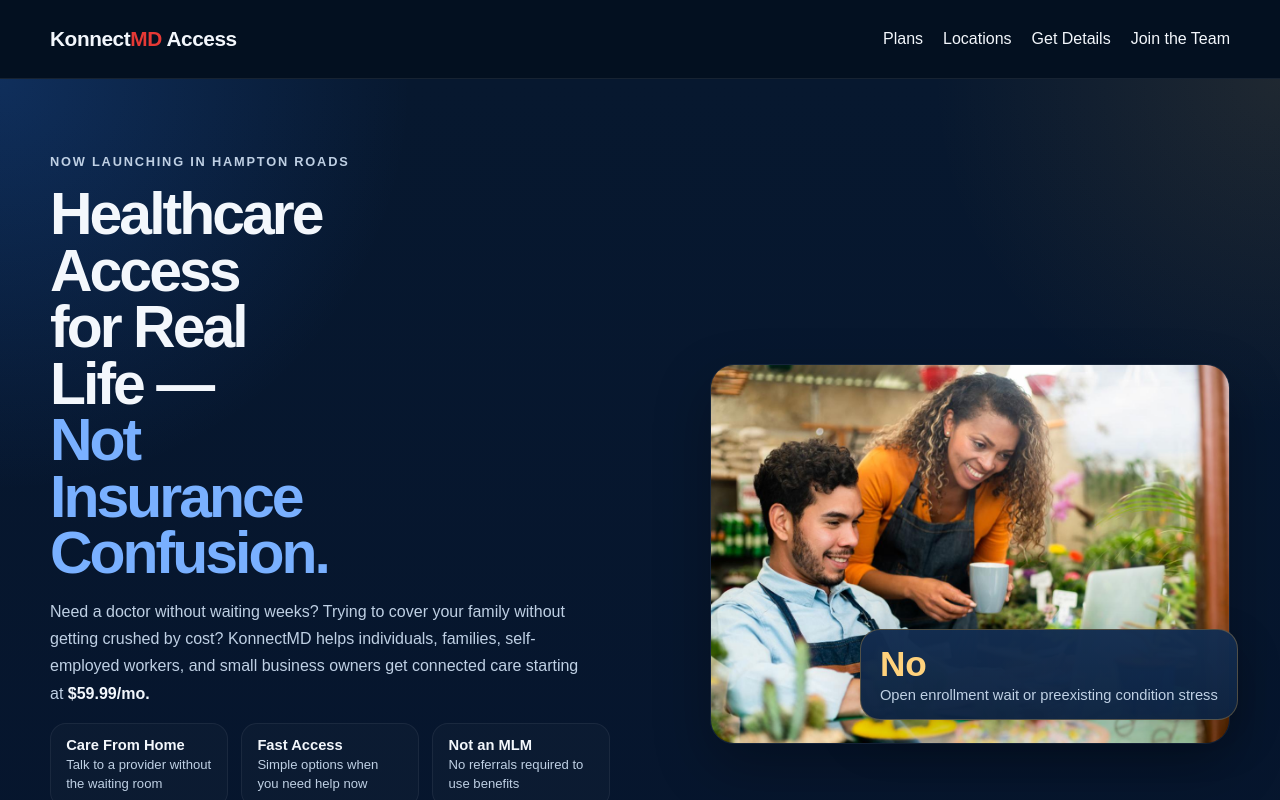
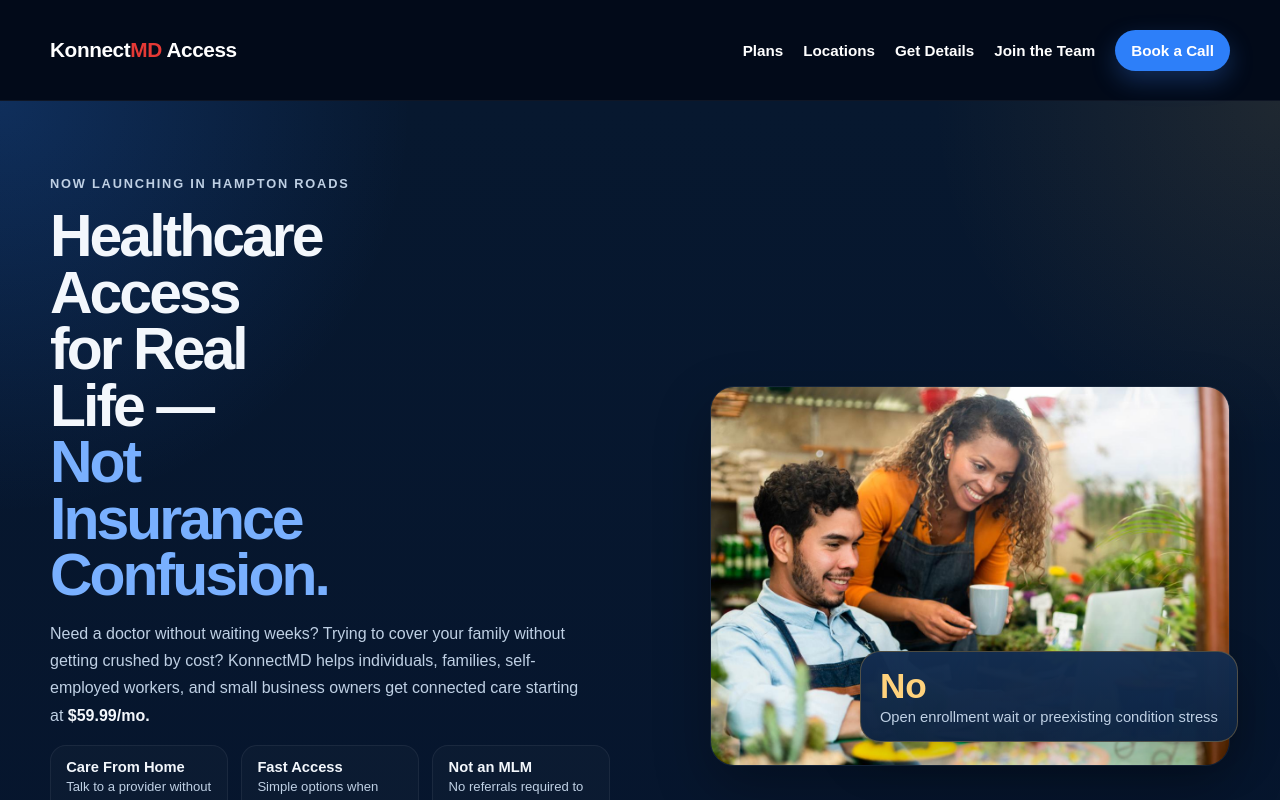
Before and after one commit to 12sphat-star/konnectmd-access, a React (Vite) app: page / in a window 1280 px wide. Shown: the top 800 px of the page. Built offline with nearby package versions, Linux system fonts and the light colour scheme.

Commit message:
Improve footer GEO structure and navigation

```diff
--- a/src/components/layout/Footer.jsx
+++ b/src/components/layout/Footer.jsx
@@ -46,18 +46,53 @@ export default function Footer() {
             </ul>
           </div>
 
-          <div className="footer-links-block">
-        <h4>Explore</h4>
-<ul>
-  <li><Link to="/">Home</Link></li>
-  <li><Link to="/plans">Plans</Link></li>
-  <li><Link to="/get-details">Get Details</Link></li>
-  <li><Link to="/locations">Hampton Roads Locations</Link></li>
-  <li><Link to="/telehealth-growth">Why Telehealth Is Growing</Link></li>
-  <li><Link to="/book-call">Book a Call</Link></li>
-  <li><Link to="/join-the-team">Join the Team</Link></li>
-</ul>
-          </div>
+    <div className="footer-links-block">
+  <h4>Hampton Roads Locations</h4>
+
+  <ul>
+    <li>
+      <Link to="/norfolk-telehealth">
+        Norfolk Telehealth
+      </Link>
+    </li>
+
+    <li>
+      <Link to="/virginia-beach-telehealth">
+        Virginia Beach Telehealth
+      </Link>
+    </li>
+
+    <li>
+      <Link to="/chesapeake-telehealth">
+        Chesapeake Telehealth
+      </Link>
+    </li>
+
+    <li>
+      <Link to="/portsmouth-telehealth">
+        Portsmouth Telehealth
+      </Link>
+    </li>
+
+    <li>
+      <Link to="/hampton-telehealth">
+        Hampton Telehealth
+      </Link>
+    </li>
+
+    <li>
+      <Link to="/newport-news-telehealth">
+        Newport News Telehealth
+      </Link>
+    </li>
+
+    <li>
+      <Link to="/suffolk-telehealth">
+        Suffolk Telehealth
+      </Link>
+    </li>
+  </ul>
+</div>
 
           <div className="footer-note-block">
             <h4>Important Notice</h4>
--- a/src/components/layout/Navbar.jsx
+++ b/src/components/layout/Navbar.jsx
@@ -5,22 +5,29 @@ export default function Navbar() {
   const [open, setOpen] = useState(false);
 
   return (
-   <header className="navbar">
+    <header className="navbar">
       <div className="container nav-inner">
+        {/* Logo */}
         <Link to="/" className="brand" onClick={() => setOpen(false)}>
           Konnect<span>MD</span> Access
         </Link>
 
-        {/* Desktop nav */}
+        {/* Desktop Navigation */}
         <nav className="nav-links desktop-nav">
           <Link to="/plans">Plans</Link>
+
           <Link to="/locations">Locations</Link>
+
           <Link to="/get-details">Get Details</Link>
+
           <Link to="/join-the-team">Join the Team</Link>
 
+          <Link to="/book-call" className="nav-cta">
+            Book a Call
+          </Link>
         </nav>
 
-        {/* Mobile hamburger */}
+        {/* Mobile Hamburger */}
         <button
           className="hamburger"
           onClick={() => setOpen(!open)}
@@ -32,7 +39,7 @@ export default function Navbar() {
         </button>
       </div>
 
-      {/* Mobile menu */}
+      {/* Mobile Menu */}
       {open && (
         <div className="mobile-menu">
           <Link to="/" onClick={() => setOpen(false)}>
@@ -56,11 +63,11 @@ export default function Navbar() {
           </Link>
 
           <Link
-            to="/contact"
+            to="/book-call"
             onClick={() => setOpen(false)}
             className="mobile-cta"
           >
-           Contact Us
+            Book a Call
           </Link>
         </div>
       )}
--- a/src/index.css
+++ b/src/index.css
@@ -62,6 +62,56 @@ a {
   gap: 1rem;
 }
 
+.navbar {
+  padding: 14px 0;
+  background: rgba(3, 11, 26, 0.96);
+  backdrop-filter: blur(12px);
+  border-bottom: 1px solid rgba(255,255,255,0.05);
+  position: sticky;
+  top: 0;
+  z-index: 1000;
+}
+
+.nav-inner {
+  min-height: 72px;
+  display: flex;
+  align-items: center;
+  justify-content: space-between;
+}
+
+.nav-links {
+  display: flex;
+  align-items: center;
+  gap: 28px;
+}
+
+.nav-links a {
+  color: #ffffff;
+  text-decoration: none;
+  font-weight: 700;
+  font-size: 0.95rem;
+}
+
+.nav-cta {
+  background: #3b82f6;
+  padding: 12px 18px;
+  border-radius: 12px;
+  color: #ffffff !important;
+  font-weight: 800;
+  box-shadow: 0 10px 25px rgba(59,130,246,0.28);
+}
+
+.brand {
+  font-size: 1.5rem;
+  font-weight: 900;
+  color: #ffffff;
+  text-decoration: none;
+}
+
+.brand span {
+  color: #ef4444;
+}
+
 .brand {
   font-size: 1.3rem;
   font-weight: 800;
```
